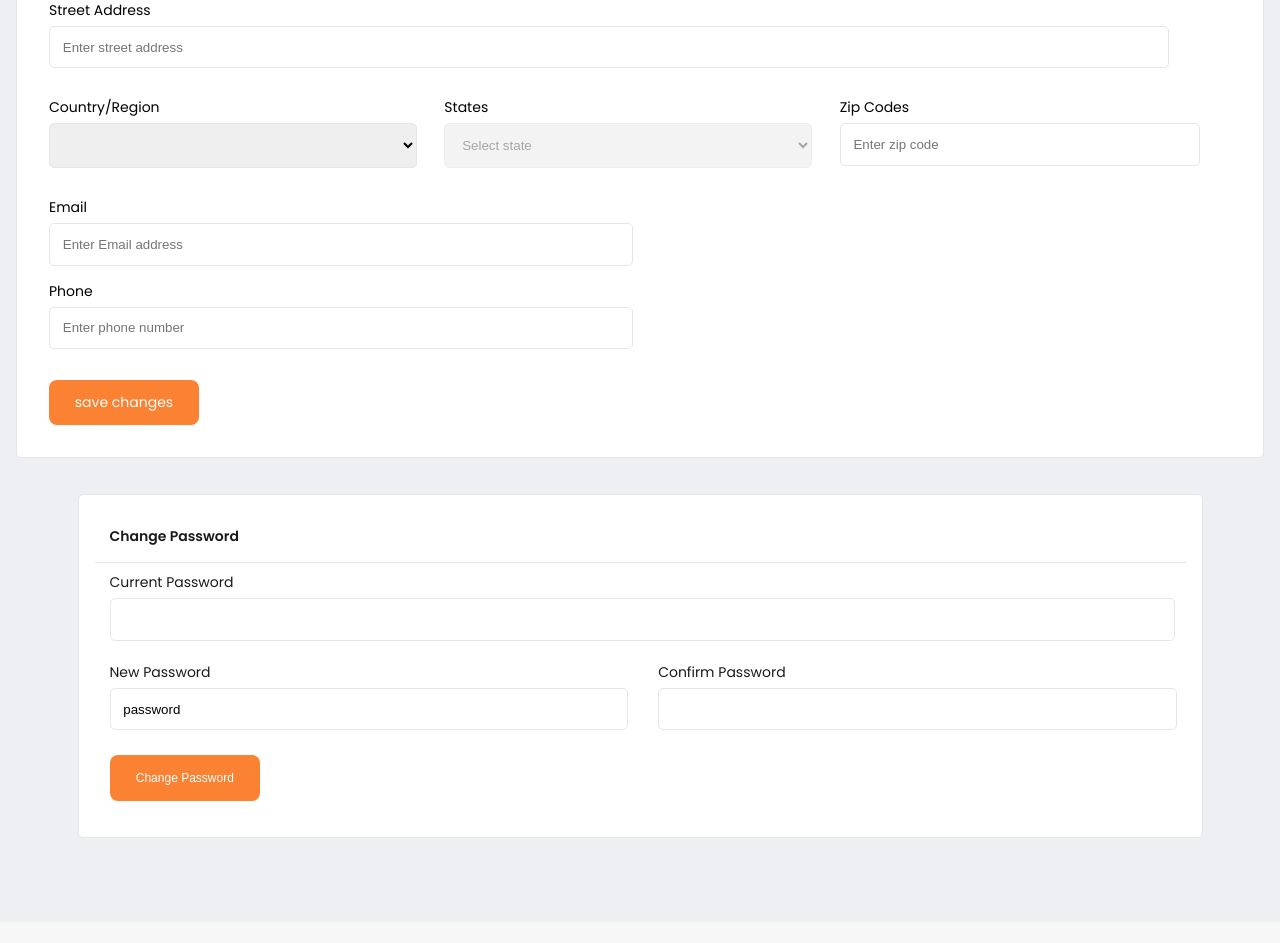
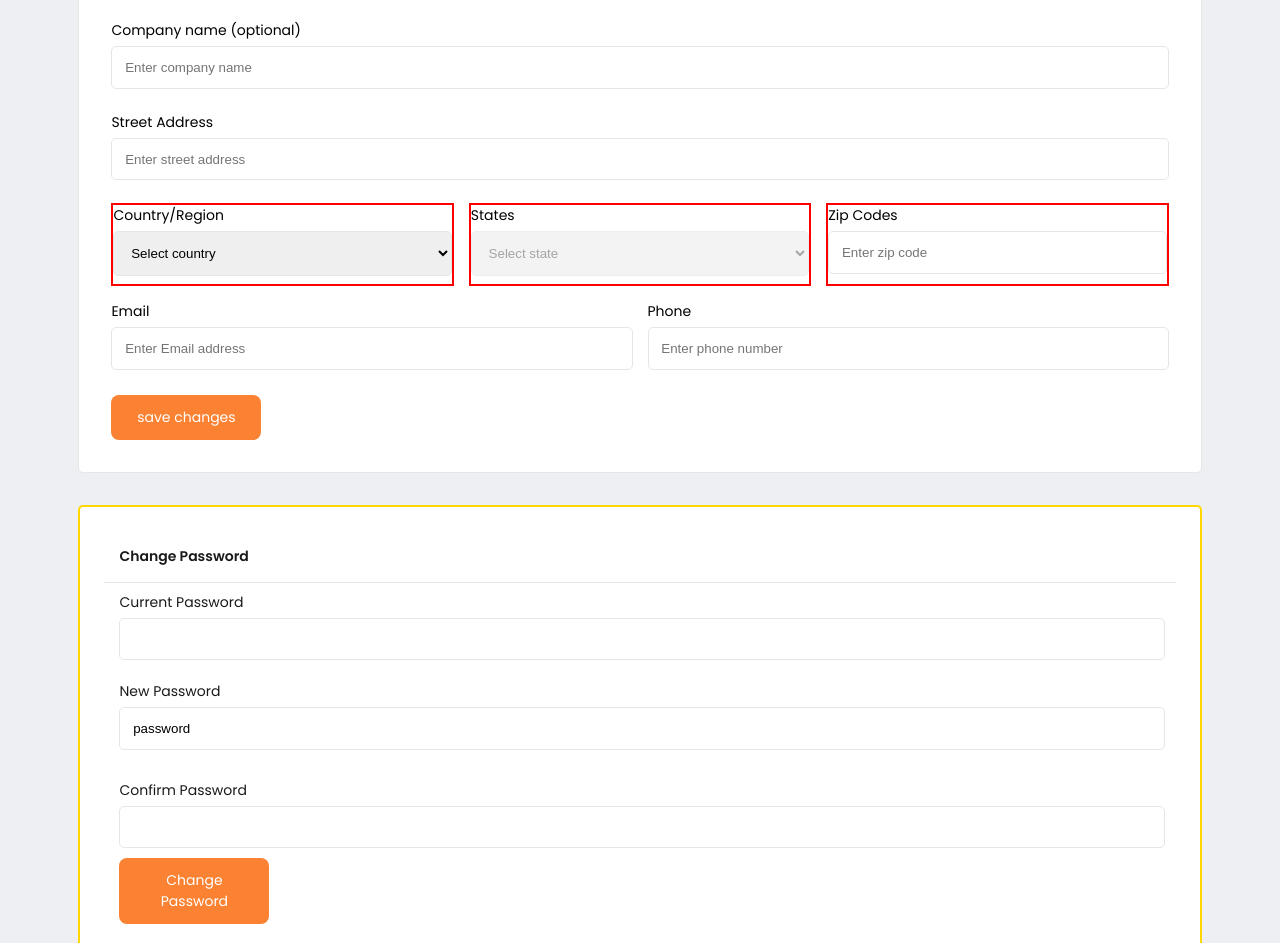
Before and after one commit to QmartCodeBursters/QMART-frontend, a React (Vite) app: page /Settings in a window 1280 px wide. Shown: the part 1140-2083 px from the top of the page. Built offline with nearby package versions, Linux system fonts and the light colour scheme.

Commit message:
Settings Fixes

```diff
--- a/src/components/Settings/AddressForm.jsx
+++ b/src/components/Settings/AddressForm.jsx
@@ -30,8 +30,6 @@ const AddresForm = () => {
         <Header>Current Address</Header>
 
         <FormSection onSubmit={handleSubmit}>
-
-
           <NameSection>
             <label>
               Company name <span>(optional)</span>
@@ -46,7 +44,7 @@ const AddresForm = () => {
             </label>
             <br />
           </NameSection>
-          <br />
+          {/* <br /> */}
 
           <Street>
             <label>
@@ -62,22 +60,22 @@ const AddresForm = () => {
             </label>
           </Street>
 
+          {/* <br /> */}
 
-            <br />
           <Country>
             <label>
               Country/Region
               <br />
               <select>
-                {/* <option value="">Select country</option>
-                {Object.keys(countries).map((country) => (
+                <option value="">Select country</option>
+                {/* {Object.keys(countries).map((country) => (
                   <option key={country} value={country}>
                     {country}
-                  </option>
-                ))} */}
+                  </option> */}
+                {/* ))} */}
               </select>
             </label>
-            <br />
+
             <label>
               States <br />
               <select
@@ -94,9 +92,8 @@ const AddresForm = () => {
                 ))}
               </select>
             </label>
-            <br />
+
             <label>
-
               Zip Codes
               <br />
               <input
@@ -107,14 +104,14 @@ const AddresForm = () => {
                 onChange={handleChange}
               />
             </label>
-            <br />
           </Country>
-          <br />
+
+          {/* <br /> */}
+
           <EmailNum>
             <label>
               Email
               <br />
-
               <input
                 type="text"
                 placeholder="Enter Email address"
@@ -122,10 +119,9 @@ const AddresForm = () => {
                 onChange={handleChange}
               />
             </label>
-            <br />
+            {/* <br /> */}
 
             <label>
-
               Phone
               <br />
               <input
@@ -136,10 +132,9 @@ const AddresForm = () => {
                 onChange={handleChange}
               />
             </label>
-            <br />
-
+            {/* <br /> */}
           </EmailNum>
-            <br />
+          {/* <br /> */}
 
           <Button type="submit" onClick={handleSubmit}>
             save changes
@@ -154,7 +149,6 @@ const AddresForm = () => {
 
 const Container = styled.div`
   background-color: #edeff2;
-   /* max-width: 100%; */
   display: flex;
   justify-content: center;
   font-size: 14px;
@@ -164,10 +158,12 @@ const AddresForm = () => {
 const AddrContainer = styled.div`
   background-color: #ffffff;
   max-width: 1280px;
+  width: 90%;
   margin: auto;
   padding: 12px;
   border: 1px solid #e6e6e6;
   border-radius: 5px;
+
   @media (max-width: 768px) {
     flex-direction: column;
     gap: 5px;
@@ -186,69 +182,73 @@ const FormSection = styled.div`
   padding: 20px;
   display: flex;
   flex-direction: column;
+  gap: 15px;
   justify-content: center;
   align-items: start;
   flex-wrap: wrap;
 `;
 
 const NameSection = styled.div`
-display:flex;
-gap:10px;
+  display: flex;
   flex: 1;
   flex-wrap: wrap;
+  width: 100%;
+
+  label {
+    width: 100%;
+  }
+
+  input {
+    width: 100%;
+    border: 2px solid pink;
+    margin: 0.5rem 0;
+    padding: 0.8rem;
+    border-radius: 5px;
+    border: 1px solid #e6e6e6;
+    margin-top: 5px;
+  }
+`;
+
+const Street = styled.div`
   width: 100%;
 
   input {
     width: 100%;
     margin: 0.5rem 0;
     padding: 0.8rem;
-    border-radius: 5px;
-    border: 1px solid #e6e6e6;
-    margin-top: 5px;
-
-    @media (max-width: 768px) {
-      width: 20rem;
-    }
-  }
-`;
-
-const Street = styled.div`
- input {
-    width: 70rem;
-    margin: 0.5rem 0;
-    padding: 0.8rem;
     border: 1px solid #e6e6e6;
     border-radius: 5px;
     margin-top: 5px;
-    @media (max-width: 768px) {
-      width: 20rem;
-    }
   }
 `;
 
 const Country = styled.div`
   display: flex;
-  flex-wrap: wrap;
   gap: 15px;
+  width: 100%;
+
   @media (max-width: 768px) {
     flex-direction: column;
-    gap: 0.1px;
+    gap: 15px;
   }
+
   label {
     flex: 1;
-  min-width: 200px;
+    border: 2px solid red;
+    width: 100%;
   }
 
   input {
-    width: 22.5rem;
-    gap: 20px;
+    width: 100%;
+    gap: 30px;
     padding: 0.8rem;
     border: 1px solid #e6e6e6;
     border-radius: 5px;
     margin-top: 5px;
   }
+
   select {
-    width: 23rem;
+    width: 100%;
     margin: 0.5rem 0;
     padding: 0.8rem;
     border: 1px solid #e6e6e6;
@@ -259,18 +259,22 @@ const Country = styled.div`
 
 const EmailNum = styled.div`
   display: flex;
-  flex-wrap: wrap;
   gap: 15px;
+  width: 100%;
 
-  @media (max-width: 768px){
-    gap: 5px;
+  @media (max-width: 768px) {
+    flex-direction: column;
+    gap: 15px;
+  }
+
+  label {
+    width: 100%;
   }
 
   input {
-    width: 36.5rem;
-    /* max-width: 500px; */
     padding: 0.8rem;
     border: 1px solid #e6e6e6;
+    width: 100%;
     border-radius: 5px;
     margin-top: 5px;
   }
--- a/src/components/Settings/PasswordChange.jsx
+++ b/src/components/Settings/PasswordChange.jsx
@@ -1,6 +1,8 @@
 import React from "react";
 import styled from "styled-components";
 import { MdOutlineRemoveRedEye } from "react-icons/md";
+import { Button } from "./AddressForm";
+
 export default function changePassword (){
   return (
     <Container>
@@ -23,7 +25,7 @@ export default function changePassword (){
               <i class="far fa-eye"></i>
             </label>
           </NewPass>
-          <button>Change Password </button>
+          <ChangeButton>Change Password </ChangeButton>
         </PasswordSection>
       </PasswordContainer>
     </Container>
@@ -32,7 +34,7 @@ export default function changePassword (){
 const Container = styled.div`
  background-color: #edeff2;
   width: 100%;
-  padding: 20px 15px;
+  padding: 1rem;
   font-size: 14px;
   color: #1a1a1a;
   display: flex;
@@ -43,9 +45,10 @@ const PasswordContainer = styled.div`
   width: 90%;
   max-width: 1280px;
   margin: auto;
+  border: 2px solid gold;
   margin-bottom:4rem;
-  padding: 1rem;
-  border: 1px solid #e6e6e6;
+  padding: 1.5rem;
+  /* border: 1px solid #e6e6e6; */
   border-radius: 5px;
   header {
     font-weight: 600;
@@ -66,10 +69,10 @@ const PasswordSection = styled.div`
     border-radius: 5px;
     border: 1px solid #e6e6e6;
 }
-    button{
+    /* button{
       width: 14%;
       /* max-width: 150px; */
-      padding: 16px 20px;
+      /* padding: 16px 20px;
       border: none;
       border-radius: 8px;
       color: #ffffff;
@@ -82,17 +85,21 @@ const PasswordSection = styled.div`
       @media (max-width: 768px) {
       width: 28%;
     }
-  }
+  } */
 `;
+
+const ChangeButton = styled (Button)`
+
+`
 const NewPass = styled.div`
   display: flex;
   gap: 30px;
   flex-wrap: wrap;
   label {
-    width: 48.2%;
+    width: 100%;
   }
   input {
-    width: 100%;
+    width: 99%;
     padding: 0.8rem;
     border-radius: 5px;
     margin-top: 5px;
--- a/src/components/Settings/Settings.jsx
+++ b/src/components/Settings/Settings.jsx
@@ -126,15 +126,13 @@ const AccountSettings = () => {
 
     export default AccountSettings;
     const Container = styled.div`
-      background-color: #edeff2;
         max-width: 100%;
         justify-content: center;
-        padding: 1rem;
+        /* padding: 1rem; */
         width: 90%;
   max-width: 1280px;
   margin: auto;
-  margin-top:4rem;
-  padding: 1rem;
+  margin-top:190px;
   border: 1px solid #e6e6e6;
   border-radius: 5px;
 `;
@@ -142,7 +140,8 @@ const AccountSettings = () => {
 const AccountSetting = styled.div`
   margin-top: -10px;
   display: flex;
-  flex-direction: column
+  flex-direction: column;
+  background-color: #ffffff;
   ;
   header {
     font-weight: 600;
@@ -157,6 +156,8 @@ const Settingform = styled.div`
   display: flex;
   justify-content: space-between;
   flex-wrap: wrap;
+  padding: 12px;
+
   @media (max-width: 768px) {
     flex-direction: column-reverse;
     justify-content: center;
--- a/src/pages/QRcodePage/QrCode.jsx
+++ b/src/pages/QRcodePage/QrCode.jsx
@@ -57,12 +57,14 @@ const Header = styled.div`
   font-weight: 700;
   font-size: 1.5rem;
   text-align: center;;
-  border: 2px solid red;
+  /* border: 2px solid red; */
+  padding-top: 70px;
 
   @media (max-width: 768px) {
     font-size: 1.5rem;
   }
 `;
+
  const Image = styled.img`
     width:30%;
     max-width: 400px;
```
Lines whose indentation alone changed are shown as unchanged.
